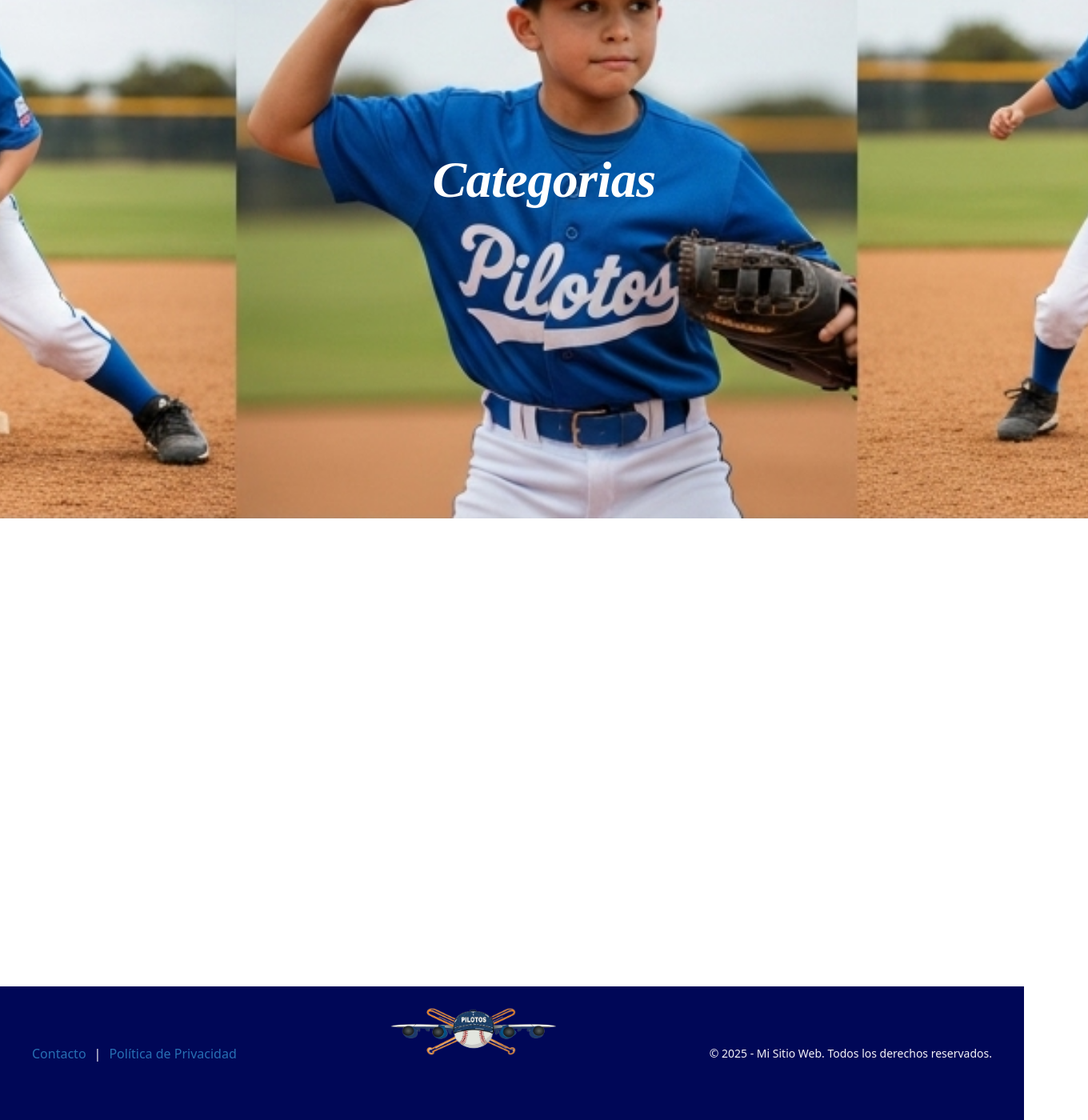
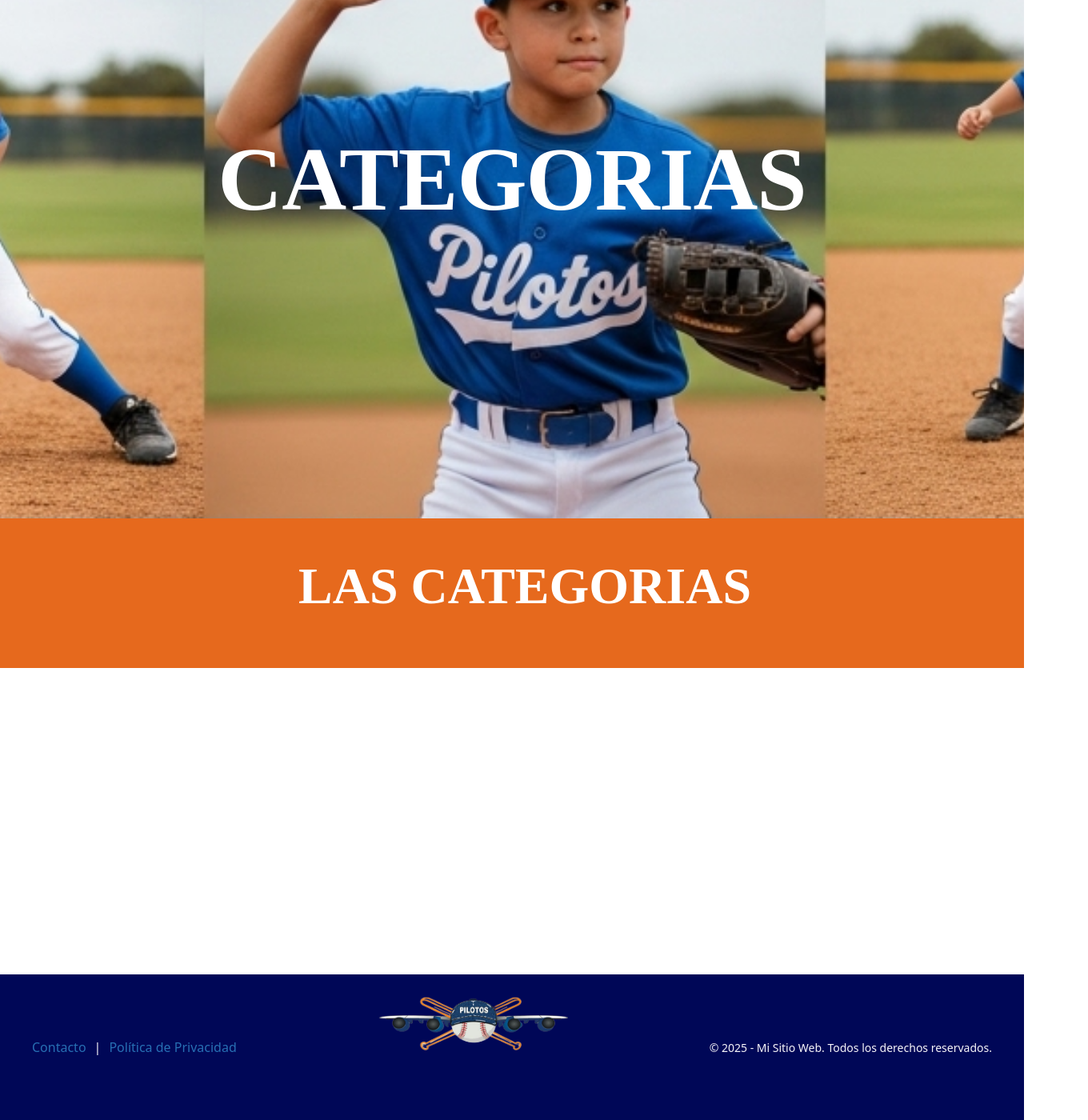
Before and after one commit to Ingrid-Carolina/Frontend_ISW, a React (Vite) app in the folder frontend/: page /categoria in a window 1280 px wide. Shown: the part 200-1600 px from the top of the page at 80% size, 1360 px wide, since content can reach past the window. Built offline with nearby package versions, Linux system fonts and the light colour scheme; some icons are missing; a web font is replaced by a local one.

Commit message:
modificaciones

```diff
--- a/frontend/src/components/Footer.jsx
+++ b/frontend/src/components/Footer.jsx
@@ -2,8 +2,11 @@
 
 import InstagramIcon from '@mui/icons-material/Instagram';
 import FacebookIcon from '@mui/icons-material/Facebook';
+import EmailIcon from '@mui/icons-material/Email';
 import logo from '../Ima/Logo-pilotos.png';
 import Box from '@mui/material/Box';
+import { Link } from 'react-router-dom';
+
 import '../components/styles.css';
 
 export default function Footer() {
@@ -13,7 +16,7 @@ export default function Footer() {
 				{/* IZQUIERDA */}
 				<Box className='footer-left'>
 					<nav>
-						<a href='#Contacto'>Contacto</a>
+						<Link to='/Contacto'>Contacto</Link>
 						<span> | </span>
 						<a href='#privacidad'>Política de Privacidad</a>
 					</nav>
@@ -38,6 +41,9 @@ export default function Footer() {
 						>
 							<InstagramIcon className='social-icon' />
 						</a>
+						<Link to='/Contacto'>
+							<EmailIcon className='social-icon' />
+						</Link>
 					</div>
 				</Box>
 
--- a/frontend/src/components/styles.css
+++ b/frontend/src/components/styles.css
@@ -13,6 +13,17 @@ footer {
 	margin: 0 auto;
 	padding: 0 20px;
 	flex-wrap: wrap;
+	gap: 150px;
+}
+.footer-left,
+.footer-right {
+	display: flex;
+	justify-content: center;
+	flex-wrap: wrap;
+}
+
+.footer-right {
+	font-size: 14px;
 }
 
 .footer-left nav {
@@ -38,18 +49,18 @@ footer {
 }
 
 .footer-logo {
-	height: 70px;
+	height: 80px;
 	margin-bottom: 10px;
 }
 
 .social-icons {
 	display: flex;
 	justify-content: center;
-	gap: 15px;
+	gap: 20px;
 }
 
 .social-icon {
-	height: 35px;
+	height: 40px;
 	cursor: pointer;
 	color: white;
 	transition: color 0.3s ease;
--- a/frontend/src/pages/Acercade.jsx
+++ b/frontend/src/pages/Acercade.jsx
@@ -1,7 +1,6 @@
 import React from 'react';
 import { Box, Typography } from '@mui/material';
-import Img from '../Ima/fondo1.jpg';
-
+import fond from '../Ima/fondo1.jpg';
 
 
 const Acercade = () => {
@@ -14,15 +13,12 @@ const Acercade = () => {
 					width: '100%',
 					minHeight: { xs: '75vh', md: '90vh' },
 					display: 'flex',
-    flexDirection: 'column',
 					alignItems: 'center',
-    justifyContent: 'center', // <--- Cambiado
-    backgroundImage: `url(${Img})`,
+					justifyContent: 'center',
+					backgroundImage: `url(${fond})`,
 					backgroundSize: 'cover',
 					backgroundPosition: 'center',
-    px: { xs: 3, md: 5 },
 					py: { xs: 6, md: 8 },
-    gap: { md: 4 },
 				}}
 			>
 				{/* Overlay */}
@@ -38,39 +34,79 @@ const Acercade = () => {
 					}}
 				/>
 
-  {/* Texto */}
+				{/* Texto centrado */}
 				<Box
 					sx={{
 						position: 'relative',
 						zIndex: 2,
-      textAlign: 'center', // <--- Centra el texto
+						textAlign: 'center',
+						height: '100%',
+						display: 'flex',
+						alignItems: 'center',
+						justifyContent: 'center',
 					}}
 				>
 					<Typography
 						variant='h2'
 						sx={{
 							fontWeight: 'bold',
-        fontSize: { xs: '5.5rem', md: '4rem' },
-        fontFamily: 'Aptos, Segoe UI, Arial, sans-serif',
-		fontStyle: 'italic',
+							fontSize: { xs: '4rem', md: '7rem' },
+							fontFamily: '"Jersey", cursive',
 							color: 'white',
-        textAlign: 'center', // <--- Asegura que esté centrado
+							textAlign: 'center',
 						}}
 					>
-      <Box
-        component='span'
-        sx={{
-          fontFamily: 'Pacifico, cursive',
-          color: 'white',
-        }}
-      >
-        Acerca de
-      </Box>
+						ACERCA DE
 					</Typography>
 				</Box>
 			</Box>
 
+			<Box
+				sx={{
+					display: 'flex',
+					flexDirection: { xs: 'column', md: 'row' },
+					alignItems: 'center',
+					gap: 4,
+					px: { xs: 3, md: 10 },
+					py: 6,
+					bgcolor: '#e6691d',
+				}}
+			>
+				<Box
+					/*component='img'
+					src={equipoImg2}
+					alt='Equipo de béisbol'
+					sx={{
+						width: { xs: '100%', md: '45%' },
+						borderRadius: 2,
+						boxShadow: 4,
+					}}*/
+				/>
 
+				<Box sx={{ flex: 1, color: 'white' }}>
+					<Typography
+						variant='h3'
+						sx={{
+							fontFamily: '"Jersey", cursive',
+							fontWeight: 'bold',
+							mb: 2,
+							fontSize: { xs: '3rem', md: '4rem' },
+						}}
+					>
+						JUNTA DIRECTIVA
+					</Typography>
+
+					<Typography
+						variant='body1'
+						sx={{
+							fontFamily: '"PeterMedium", sans-serif',
+							fontSize: '1.5rem',
+							lineHeight: 1.8,
+						}}
+					>
+					</Typography>
+				</Box>
+			</Box>
 		</>
 	);
 };
--- a/frontend/src/pages/Categorias.jsx
+++ b/frontend/src/pages/Categorias.jsx
@@ -1,8 +1,7 @@
 import React from 'react';
 import { Box, Typography } from '@mui/material';
-import cat from '../Ima/Categoria.png';
-
-
+import Img from '../Ima/Categoria.png';
+//import equipoImg2 from '../Ima/equipo2.jpg';
 
 const Categorias = () => {
 	return (
@@ -14,15 +13,12 @@ const Categorias = () => {
 					width: '100%',
 					minHeight: { xs: '75vh', md: '90vh' },
 					display: 'flex',
-    flexDirection: 'column',
 					alignItems: 'center',
-    justifyContent: 'center', // <--- Cambiado
-    backgroundImage: `url(${cat})`,
+					justifyContent: 'center',
+					backgroundImage: `url(${Img})`,
 					backgroundSize: 'cover',
 					backgroundPosition: 'center',
-    px: { xs: 3, md: 5 },
 					py: { xs: 6, md: 8 },
-    gap: { md: 4 },
 				}}
 			>
 				{/* Overlay */}
@@ -38,39 +34,80 @@ const Categorias = () => {
 					}}
 				/>
 
-  {/* Texto */}
+				{/* Texto centrado */}
 				<Box
 					sx={{
 						position: 'relative',
 						zIndex: 2,
-      textAlign: 'center', // <--- Centra el texto
+						textAlign: 'center',
+						height: '100%',
+						display: 'flex',
+						alignItems: 'center',
+						justifyContent: 'center',
 					}}
 				>
 					<Typography
 						variant='h2'
 						sx={{
 							fontWeight: 'bold',
-        fontSize: { xs: '5.5rem', md: '4rem' },
-        fontFamily: 'Aptos, Segoe UI, Arial, sans-serif',
-		fontStyle: 'italic',
+							fontSize: { xs: '4rem', md: '7rem' },
+							fontFamily: '"Jersey", cursive',
 							color: 'white',
-        textAlign: 'center', // <--- Asegura que esté centrado
+							textAlign: 'center',
 						}}
 					>
-      <Box
-        component='span'
-        sx={{
-          fontFamily: 'Pacifico, cursive',
-          color: 'white',
-        }}
-      >
-        Categorias
-      </Box>
+						CATEGORIAS
 					</Typography>
 				</Box>
 			</Box>
 
+			<Box
+				sx={{
+					display: 'flex',
+					flexDirection: { xs: 'column', md: 'row' },
+					alignItems: 'center',
+					gap: 4,
+					px: { xs: 3, md: 10 },
+					py: 6,
+					bgcolor: '#e6691d',
+				}}
+			>
+				<Box
+					/*component='img'
+					src={equipoImg2}
+					alt='Equipo de béisbol'
+					sx={{
+						width: { xs: '100%', md: '45%' },
+						borderRadius: 2,
+						boxShadow: 4,
+					}}*/
+				/>
 
+				<Box sx={{ flex: 1, color: 'white' }}>
+					<Typography
+						variant='h3'
+						sx={{
+							fontFamily: '"Jersey", cursive',
+							fontWeight: 'bold',
+							mb: 2,
+							fontSize: { xs: '3rem', md: '4rem' },
+						}}
+					>
+						LAS CATEGORIAS
+					</Typography>
+
+					<Typography
+						variant='body1'
+						sx={{
+							fontFamily: '"PeterMedium", sans-serif',
+							fontSize: '1.5rem',
+							lineHeight: 1.8,
+						}}
+					>
+
+					</Typography>
+				</Box>
+			</Box>
 		</>
 	);
 };
--- a/frontend/src/pages/Contacto.jsx
+++ b/frontend/src/pages/Contacto.jsx
@@ -1,11 +1,68 @@
 import React from 'react';
+import { Box, Typography } from '@mui/material';
+import fond from '../Ima/fondoC.png';
+
 
 const Contacto = () => {
 	return (
-		<div style={{ padding: '2rem', color: 'black' }}>
-			<h1>Contactanos</h1>
-			<p>Bienvedido, aqui puedes contactarnos</p>
-		</div>
+		<>
+			{/* HEADER SECTION */}
+			<Box
+				sx={{
+					position: 'relative',
+					width: '100%',
+					minHeight: { xs: '75vh', md: '90vh' },
+					display: 'flex',
+					alignItems: 'center',
+					justifyContent: 'center',
+					backgroundImage: `url(${fond})`,
+					backgroundSize: 'cover',
+					backgroundPosition: 'center',
+					py: { xs: 6, md: 8 },
+				}}
+			>
+				{/* Overlay */}
+				<Box
+					sx={{
+						position: 'absolute',
+						top: 0,
+						left: 0,
+						width: '100%',
+						height: '100%',
+						//backgroundColor: 'rgba(0, 0, 80, 0.75)',
+						zIndex: 1,
+					}}
+				/>
+
+				{/* Texto centrado */}
+				<Box
+					sx={{
+						position: 'relative',
+						zIndex: 2,
+						textAlign: 'center',
+						height: '100%',
+						display: 'flex',
+						alignItems: 'center',
+						justifyContent: 'center',
+					}}
+				>
+					<Typography
+						variant='h2'
+						sx={{
+							fontWeight: 'bold',
+							fontSize: { xs: '4rem', md: '7rem' },
+							fontFamily: '"Jersey", cursive',
+							color: 'white',
+							textAlign: 'center',
+						}}
+					>
+						Ponte en Contacto
+					</Typography>
+				</Box>
+			</Box>
+
+
+		</>
 	);
 };
 
--- a/frontend/src/pages/Juagadores.jsx
+++ b/frontend/src/pages/Juagadores.jsx
@@ -1,7 +1,6 @@
 import React from 'react';
 import { Box, Typography } from '@mui/material';
-import equipoImg from '../Ima/Fondojugadores.png';
-
+import Imgjud from '../Ima/Fondojugadores.png';
 
 
 const Jugadores = () => {
@@ -14,15 +13,12 @@ const Jugadores = () => {
 					width: '100%',
 					minHeight: { xs: '75vh', md: '90vh' },
 					display: 'flex',
-    flexDirection: 'column',
 					alignItems: 'center',
-    justifyContent: 'center', // <--- Cambiado
-    backgroundImage: `url(${equipoImg})`,
+					justifyContent: 'center',
+					backgroundImage: `url(${Imgjud})`,
 					backgroundSize: 'cover',
 					backgroundPosition: 'center',
-    px: { xs: 3, md: 5 },
 					py: { xs: 6, md: 8 },
-    gap: { md: 4 },
 				}}
 			>
 				{/* Overlay */}
@@ -38,39 +34,79 @@ const Jugadores = () => {
 					}}
 				/>
 
-  {/* Texto */}
+				{/* Texto centrado */}
 				<Box
 					sx={{
 						position: 'relative',
 						zIndex: 2,
-      textAlign: 'center', // <--- Centra el texto
+						textAlign: 'center',
+						height: '100%',
+						display: 'flex',
+						alignItems: 'center',
+						justifyContent: 'center',
 					}}
 				>
 					<Typography
 						variant='h2'
 						sx={{
 							fontWeight: 'bold',
-        fontSize: { xs: '5.5rem', md: '4rem' },
-        fontFamily: 'Aptos, Segoe UI, Arial, sans-serif',
-		fontStyle: 'italic',
+							fontSize: { xs: '4rem', md: '7rem' },
+							fontFamily: '"Jersey", cursive',
 							color: 'white',
-        textAlign: 'center', // <--- Asegura que esté centrado
+							textAlign: 'center',
 						}}
 					>
-      <Box
-        component='span'
-        sx={{
-          fontFamily: 'Pacifico, cursive',
-          color: 'white',
-        }}
-      >
-        Jugadores
-      </Box>
+						JUGADORES
 					</Typography>
 				</Box>
 			</Box>
 
+			<Box
+				sx={{
+					display: 'flex',
+					flexDirection: { xs: 'column', md: 'row' },
+					alignItems: 'center',
+					gap: 4,
+					px: { xs: 3, md: 10 },
+					py: 6,
+					bgcolor: '#e6691d',
+				}}
+			>
+				<Box
+					/*component='img'
+					src={equipoImg2}
+					alt='Equipo de béisbol'
+					sx={{
+						width: { xs: '100%', md: '45%' },
+						borderRadius: 2,
+						boxShadow: 4,
+					}}*/
+				/>
 
+				<Box sx={{ flex: 1, color: 'white' }}>
+					<Typography
+						variant='h3'
+						sx={{
+							fontFamily: '"Jersey", cursive',
+							fontWeight: 'bold',
+							mb: 2,
+							fontSize: { xs: '3rem', md: '4rem' },
+						}}
+					>
+						LOS JUGADORES
+					</Typography>
+
+					<Typography
+						variant='body1'
+						sx={{
+							fontFamily: '"PeterMedium", sans-serif',
+							fontSize: '1.5rem',
+							lineHeight: 1.8,
+						}}
+					>
+					</Typography>
+				</Box>
+			</Box>
 		</>
 	);
 };
```
Also changed, not shown: frontend/src/Ima/fondoC.png (added). Lines whose indentation alone changed are shown as unchanged.
